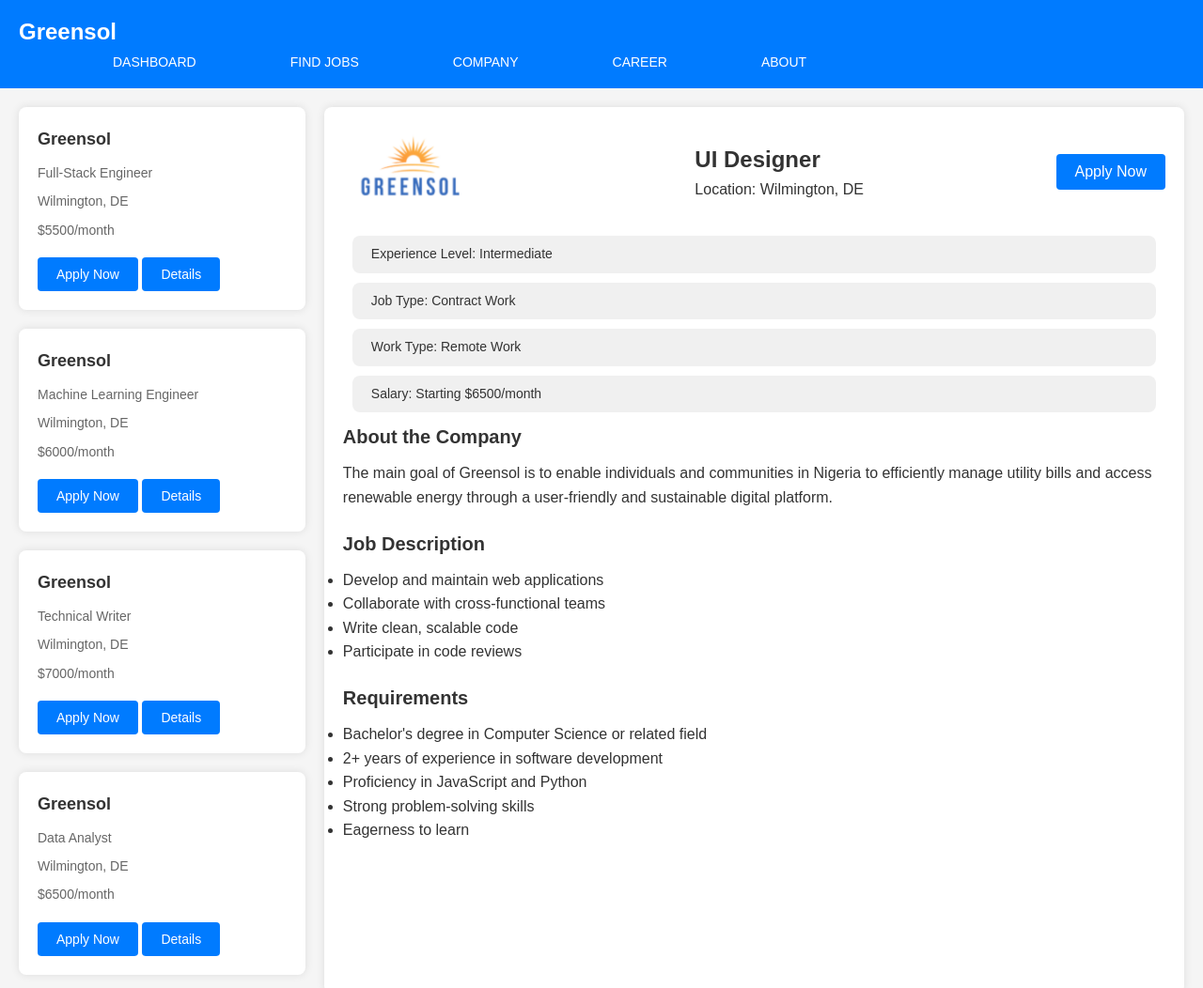
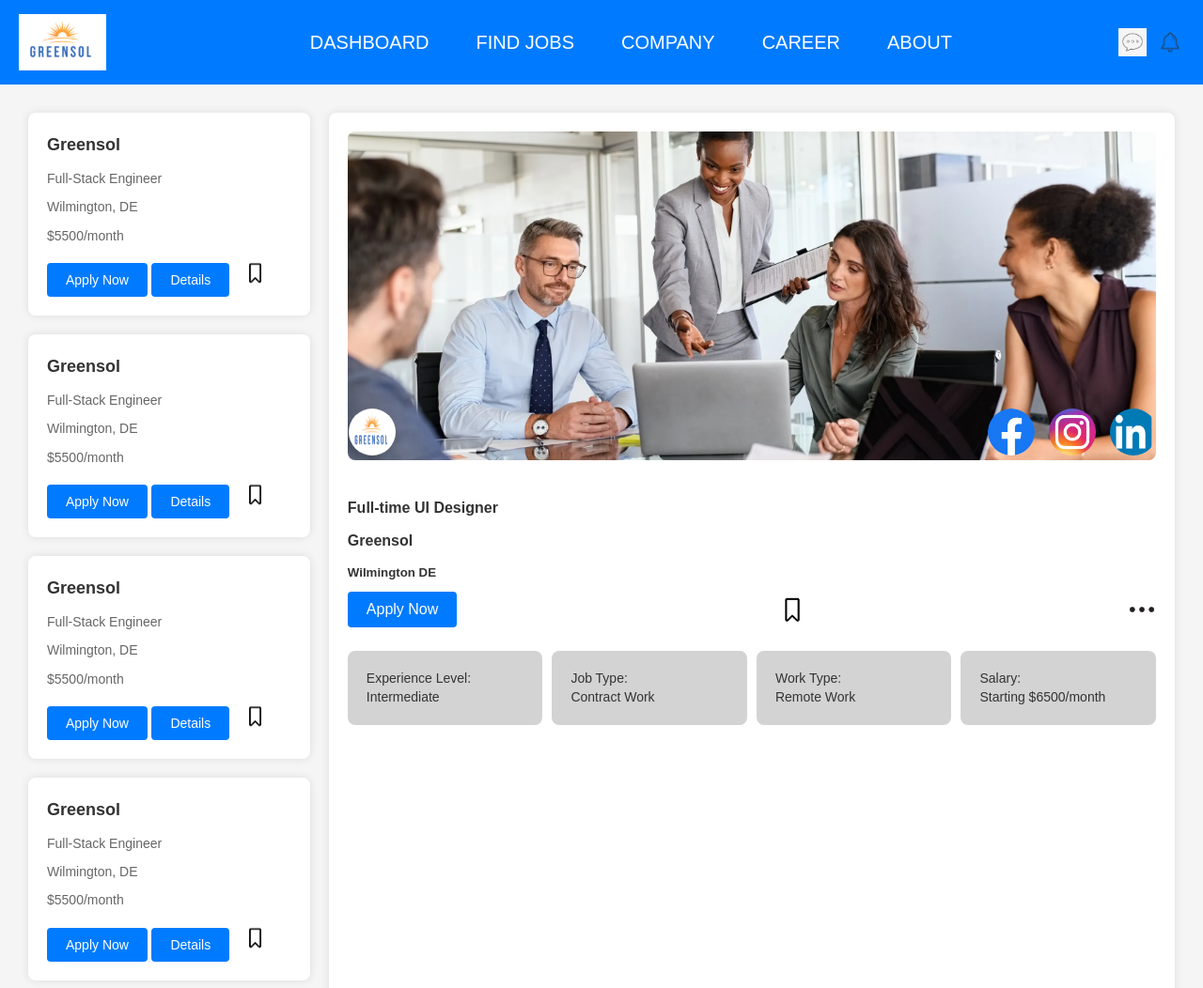
Before and after one commit to javyW/greensolJobApplication, a website: page findjobs.html in a window 1280 px wide. Shown: the top 1052 px of the page at 94% size. Drawn offline with Linux system fonts and the light colour scheme.

Commit message:
feat: forgot to push changes

```diff
--- a/findjobs.css
+++ b/findjobs.css
@@ -21,26 +21,38 @@ header {
     align-items: center;
 }
 
-.logo {
-    font-size: 24px;
-    font-weight: bold;
+header .logo-img {
+    height: 60px;
+    margin-right: auto;
+}
+
+.header-icon {
+    height: 30px;
+    margin-left: 10px;
+}
+
+nav {
+    display: flex;
+    flex-grow: 1;
+    justify-content: center;
 }
 
 .nav-links {
     list-style: none;
     display: flex;
     justify-content: center;
-    flex-grow: 1; /* Allow nav links to take up remaining space */
+    padding: 0;
+    margin: 0;
 }
 
 .nav-links li {
-    margin-left: 100px;
+    margin-left: 50px;
 }
 
 .nav-links li a {
     color: #fff;
     text-decoration: none;
-    font-size: 14px;
+    font-size: 20px;
     text-transform: uppercase;
     transition: color 0.3s ease;
 }
@@ -49,11 +61,10 @@ header {
     color: black;
 }
 
-
 /* Main content styles */
 main {
     display: flex;
-    padding: 20px;
+    padding: 30px;
 }
 
 aside {
@@ -101,6 +112,11 @@ aside {
     background-color: #0056b3;
 }
 
+.job-card .job-icon {
+    height: 25px;
+    margin-left: 10px;
+}
+
 section.job-details {
     width: 75%;
     background-color: #fff;
@@ -113,19 +129,15 @@ section.job-details {
     display: flex;
     align-items: center;
     justify-content: space-between;
-    margin-bottom: 20px;
+    margin-bottom: 25px;
 }
 
-.job-header img {
-    width: 150px;
-    height: auto;
-    margin-right: 20px;
+.job-header-img {
+    width: 100%;
+    height: 350px;
+    object-fit: cover;
     border-radius: 8px;
-}
-
-.job-header h1 {
-    font-size: 24px;
-    margin-right: auto;
+    margin-bottom: 20px;
 }
 
 .job-header button {
@@ -144,24 +156,56 @@ section.job-details {
 }
 
 .job-info {
-    margin-top: 20px;
+    position: relative;
 }
 
-.company-description, .job-description, .requirements {
-    margin-bottom: 20px;
+.icon-container {
+    position: absolute;
+    bottom: 25px;
+    right: 25px;
+    left: 1px;
+    display: flex;
+    justify-content: space-between;
+    width: 100%;
 }
 
-.job-info h2 {
-    font-size: 20px;
-    margin-bottom: 10px;
+.icon-container img {
+    border-radius: 50%;
+    overflow: hidden;
+    width: 50px;
+    height: 50px;
+}
+
+.greensol-logo {
+    height: 50px;
+}
+
+.social-media-icons {
+    display: flex;
+    gap: 15px;
+}
+
+.social-media-icons .icon {
+    width: 50px;
+    height: 50px;
+}
+
+.general-jobinfo h4, .general-jobinfo h5 {
+    margin: 10px 0;
+}
+
+.company-description {
+    display: flex;
+    flex-wrap: wrap;
+    gap: 10px;
 }
 
 .box {
-    background-color: #f0f0f0;
+    background-color: lightgray;
     color: #333;
-    padding: 10px 20px;
-    margin: 10px;
+    padding: 20px;
     border-radius: 8px;
     font-size: 14px;
     line-height: 1.4;
+    flex: 1 1 calc(25% - 20px);
 }
--- a/findjobs.html
+++ b/findjobs.html
@@ -8,8 +8,8 @@
 </head>
 <body>
     <header>
+        <img src="Images/logoGreensol.png" alt="Greensol Logo" class="logo-img">
         <nav>
-            <div class="logo">Greensol</div>
             <ul class="nav-links">
                 <li><a href="#">Dashboard</a></li>
                 <li><a href="#">Find Jobs</a></li>
@@ -18,7 +18,10 @@
                 <li><a href="#">About</a></li>
             </ul>
         </nav>
+        <img src="Images/messageIcon.jpeg" alt="Message Icon" class="header-icon">
+        <img src="Images/notification-bell.png" alt="Notification Bell" class="header-icon">
     </header>
+
     <main>
         <aside>
             <article class="job-card">
@@ -28,72 +31,87 @@
                 <p>$5500/month</p>
                 <a href="index.html"><button>Apply Now</button></a>
                 <button>Details</button>
+                <img src="Images/bannerFlag.png" alt="Banner Flag" class="job-icon">
             </article>
             <article class="job-card">
                 <h3>Greensol</h3>
-                <p>Machine Learning Engineer</p>
+                <p>Full-Stack Engineer</p>
                 <p>Wilmington, DE</p>
-                <p>$6000/month</p>
+                <p>$5500/month</p>
                 <a href="index.html"><button>Apply Now</button></a>
                 <button>Details</button>
+                <img src="Images/bannerFlag.png" alt="Banner Flag" class="job-icon">
             </article>
             <article class="job-card">
                 <h3>Greensol</h3>
-                <p>Technical Writer</p>
+                <p>Full-Stack Engineer</p>
                 <p>Wilmington, DE</p>
-                <p>$7000/month</p>
+                <p>$5500/month</p>
                 <a href="index.html"><button>Apply Now</button></a>
                 <button>Details</button>
+                <img src="Images/bannerFlag.png" alt="Banner Flag" class="job-icon">
             </article>
             <article class="job-card">
                 <h3>Greensol</h3>
-                <p>Data Analyst</p>
+                <p>Full-Stack Engineer</p>
                 <p>Wilmington, DE</p>
-                <p>$6500/month</p>
+                <p>$5500/month</p>
                 <a href="index.html"><button>Apply Now</button></a>
                 <button>Details</button>
+                <img src="Images/bannerFlag.png" alt="Banner Flag" class="job-icon">
+            </article>
+            <article class="job-card">
+                <h3>Greensol</h3>
+                <p>Full-Stack Engineer</p>
+                <p>Wilmington, DE</p>
+                <p>$5500/month</p>
+                <a href="index.html"><button>Apply Now</button></a>
+                <button>Details</button>
+                <img src="Images/bannerFlag.png" alt="Banner Flag" class="job-icon">
             </article>
         </aside>
 
         <section class="job-details">
+            <div class="job-info">
+                <img src="Images/Leadership_Generic.webp" alt="Leadership" class="job-header-img">
+                <div class="icon-container">
+                    <img src="Images/logoGreensol.png" alt="Greensol Logo" class="greensol-logo">
+                    <div class="social-media-icons">
+                        <a href="#" class="social-link">
+                            <img src="Images/socialMediaIcons/facebook-logo-2019.png" alt="Facebook Icon" class="icon">
+                        </a>
+                        <a href="#" class="social-link">
+                            <img src="Images/socialMediaIcons/Instagram_icon.png" alt="Instagram Icon" class="icon">
+                        </a>
+                        <a href="#" class="social-link">
+                            <img src="Images/socialMediaIcons/linkedin-logo-3.png" alt="LinkedIn Icon" class="icon">
+                        </a>
+                    </div>
+                </div>
+            </div>
+
+            <div class="general-jobinfo">
+                <h4>Full-time UI Designer</h4>
+                <h4>Greensol</h4>
+                <h5>Wilmington DE</h5>
+            </div>
+
             <div class="job-header">
-                <img src="Images/logoGreensol.png" alt="Greensol Logo">
-                <div>
-                    <h1>UI Designer</h1>
-                    <p>Location: Wilmington, DE</p>
-                </div>
                 <a href="index.html"><button>Apply Now</button></a>
+                <img src="Images/bannerFlag.png" alt="Banner Flag" class="header-icon">
+                <img src="Images/three-dotsIcon.png" alt="Three Dots Icon" class="header-icon">
             </div>
-            <div class="job-info">
-                <div class="company-description">
-                    <div class="box">Experience Level: Intermediate</div>
-                    <div class="box">Job Type: Contract Work</div>
-                    <div class="box">Work Type: Remote Work</div>
-                    <div class="box">Salary: Starting $6500/month</div>
-                    <h2>About the Company</h2>
-                    <p>The main goal of Greensol is to enable individuals and communities in Nigeria to efficiently manage utility bills and access renewable energy through a user-friendly and sustainable digital platform.</p>
-                </div>
-                <div class="job-description">
-                    <h2>Job Description</h2>
-                    <ul>
-                        <li>Develop and maintain web applications</li>
-                        <li>Collaborate with cross-functional teams</li>
-                        <li>Write clean, scalable code</li>
-                        <li>Participate in code reviews</li>
-                    </ul>
-                </div>
-                <div class="requirements">
-                    <h2>Requirements</h2>
-                    <ul>
-                        <li>Bachelor's degree in Computer Science or related field</li>
-                        <li>2+ years of experience in software development</li>
-                        <li>Proficiency in JavaScript and Python</li>
-                        <li>Strong problem-solving skills</li>
-                        <li>Eagerness to learn</li>
-                    </ul>
-                </div>
+
+            <div class="company-description">
+                <div class="box">Experience Level:<br> Intermediate</div>
+                <div class="box">Job Type:<br> Contract Work</div>
+                <div class="box">Work Type:<br> Remote Work</div>
+                <div class="box">Salary:<br> Starting $6500/month</div>
             </div>
         </section>
     </main>
+    <footer>
+        <!-- Footer content here -->
+    </footer>
 </body>
 </html>
```
Also changed, not shown: Images/bannerFlag.png (added), Images/flagIcon.png (added), Images/messageIcon.jpeg (added), Images/notification-bell.png (added), Images/socialMediaIcons/Instagram_icon.png (added), Images/socialMediaIcons/facebook-logo-2019.png (added), Images/socialMediaIcons/linkedin-logo-3.png (added), Images/three-dotsIcon.png (added), 1 other file.
